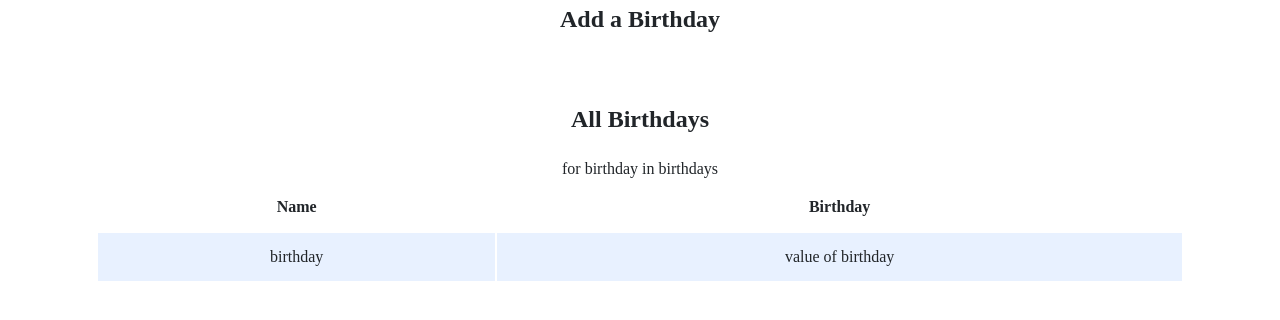
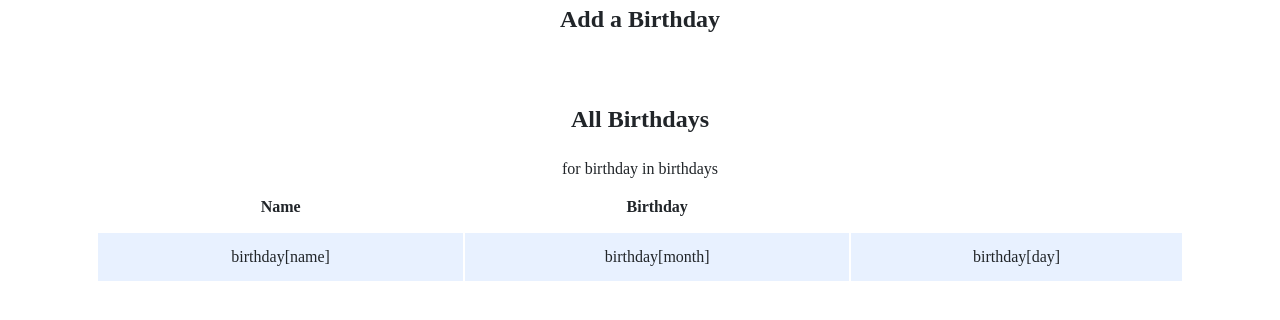
Before and after one commit to shu1513/cs50_homework, a Python web app: template birthdays/templates/index.html in a window 1280 px wide. Shown: the part 259-579 px from the top of the page. Run offline with Jinja, Linux system fonts and the light colour scheme; the template is opened without the code that fills it, so the values that code supplies are empty.

Commit message:
Sun, Oct 22, 2023, 11:16 AM -03:00

```diff
--- a/birthdays/templates/index.html
+++ b/birthdays/templates/index.html
@@ -30,8 +30,9 @@
                     <tbody>
                         <!-- TODO: Loop through the database entries to display them in this table -->
                         for birthday in birthdays
-                        <td> birthday </td>
-                        <td> value of birthday </td>
+                        <td> birthday[name] </td>
+                        <td> birthday[month] </td>
+                        <td> birthday[day] </td>
                     </tbody>
                 </table>
             </div>
```
